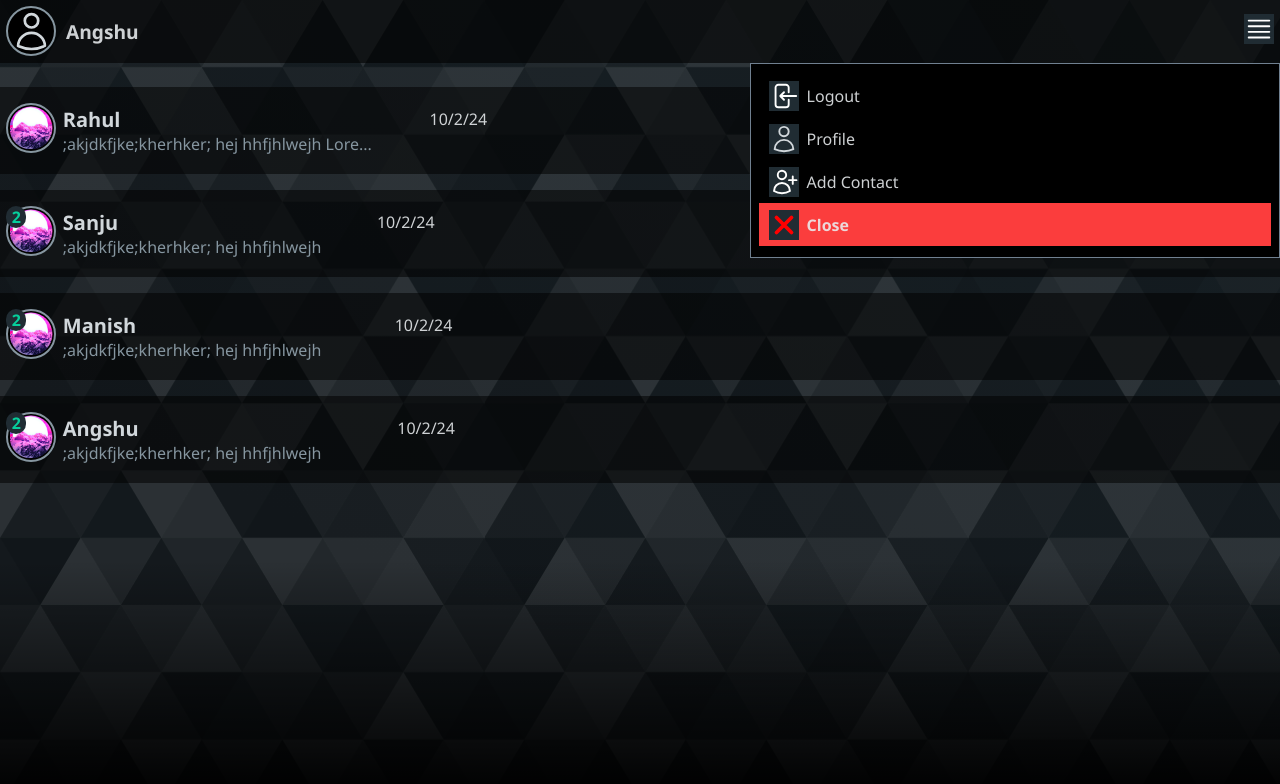
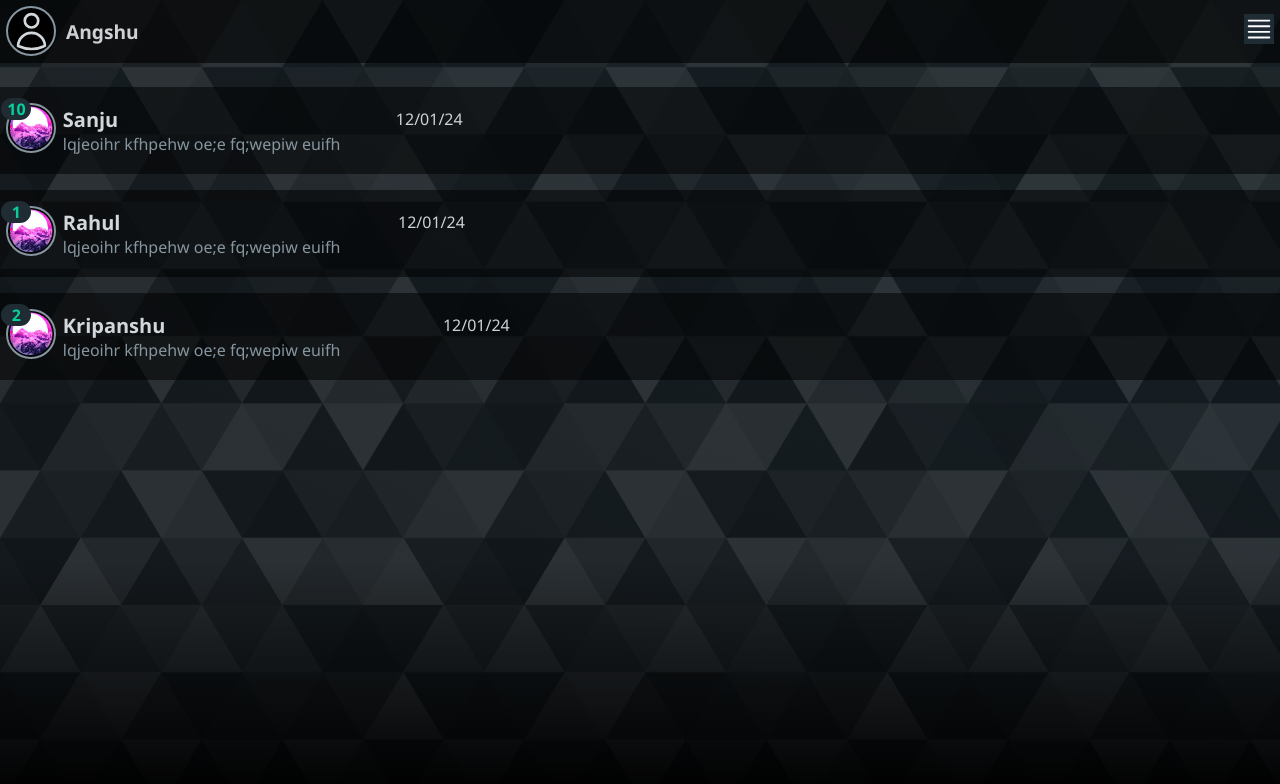
Before and after one commit to angDecoder/chat-app, a React (Vite) app: page / in a window 1280 px wide. Shown: the top 784 px of the page. Built offline with nearby package versions, Linux system fonts and the light colour scheme.

Commit message:
optimize : useClickOutside hook optimized

```diff
--- /dev/null
+++ b/src/app/store.js
@@ -0,0 +1,12 @@
+import { configureStore } from "@reduxjs/toolkit";
+import userReducer from '../features/userSlice';
+import contactReducer from "../features/contactSlice";
+
+const store = configureStore({
+    reducer: {
+        user: userReducer,
+        contact: contactReducer
+    }
+})
+
+export default store;
--- a/src/components/Contacts/Contact.jsx
+++ b/src/components/Contacts/Contact.jsx
@@ -17,7 +17,7 @@ function Contact({elem, i}) {
         <img src={userimg} alt="" className='image-id' />
         {
           unreadMessage > 0 ?
-            <div className='unread'>
+            <div className='svg-img unread'>
               {unreadMessage}
             </div> :
             <></>
--- a/src/components/Contacts/ContactList.jsx
+++ b/src/components/Contacts/ContactList.jsx
@@ -7,51 +7,8 @@ import adduser from '../../assets/adduser.svg';
 import Contact from './Contact';
 import Close from '../../assets/cross.svg';
 import useClickOutside from '../../hooks/useClickOutside';
+import { useSelector } from 'react-redux';
 
-const allContacts = [
-  {
-    username: 'rahul',
-    image: "../../assets/user.png",
-    lastMessage: {
-      type: 'text', message: ';akjdkfjke;kherhker; hej hhfjhlwejh Lorem ipsum dolor sit amet consectetur adipisicing elit. Veniam autem saepe expedita doloribus rerum dolorem vitae nemo reiciendis quasi aspernatur!',
-      time: '10/2/24'
-    },
-    unreadMessaunreadMessagege: 2
-  },
-  {
-    username: 'sanju',
-    image: "../../assets/user.png",
-    lastMessage: {
-      type: 'text', message: ';akjdkfjke;kherhker; hej hhfjhlwejh',
-      time: '10/2/24'
-    },
-    unreadMessage: 2
-  },
-  {
-    username: 'manish',
-    image: "../../assets/user.png",
-    lastMessage: {
-      type: 'text', message: ';akjdkfjke;kherhker; hej hhfjhlwejh',
-      time: '10/2/24'
-    },
-    unreadMessage: 2
-  },
-  {
-    username: 'angshu',
-    image: "../../assets/user.png",
-    lastMessage: {
-      type: 'text', message: ';akjdkfjke;kherhker; hej hhfjhlwejh',
-      time: '10/2/24'
-    },
-    unreadMessage: 2
-  },
-
-]
-
-const user = {
-  username: 'Angshu',
-  image: '',
-}
 
 const droplist = [
   {
@@ -72,6 +29,9 @@ const droplist = [
 function ContactList({ currentChat }) {
 
   const dropDownRef = useRef(null);
+  const contactList = useSelector(state=>state.contact);
+  const user = useSelector(state=>state.user);
+
   const hideDropDown = () => {
     console.log('here');
     const drop = document.querySelector('#contact_droplist > div');
@@ -79,14 +39,17 @@ function ContactList({ currentChat }) {
   }
 
   const showDropDown = () => {
-
     const drop = document.querySelector('#contact_droplist > div');
     const dis = drop.style.display;
-    if (dis == 'none')
+    if (dis !=='flex'){
       drop.style.display = 'flex';
+      show();
+    }
   }
 
-  useClickOutside(dropDownRef, hideDropDown)
+  const show = useClickOutside(dropDownRef, hideDropDown)
+  console.log(contactList);
+
 
   return (
     <div id='Contact'>
@@ -117,7 +80,7 @@ function ContactList({ currentChat }) {
       </div>
       <div id='contact_list'>
         {
-          allContacts.map((elem, i) => <Contact elem={elem} key={i} />)
+          Object.values(contactList).map((elem, i) => <Contact elem={elem} key={i} />)
         }
       </div>
     </div>
--- a/src/components/Contacts/Contacts.css
+++ b/src/components/Contacts/Contacts.css
@@ -62,7 +62,8 @@
 }
 
 .unread{
-    top : 0;
+    top : -5px;
+    left : -5px;
     position: absolute;
     color : var(--text4);
     background-color: var(--bg2);
@@ -79,7 +80,7 @@
 }
 
 #contact_droplist > div{
-    display: flex;
+    display: none;
     flex-direction: column;
     position: absolute;
     top : 100%;
--- /dev/null
+++ b/src/features/contactSlice.js
@@ -0,0 +1,52 @@
+import { createSlice,createAsyncThunk } from "@reduxjs/toolkit";
+
+const initialState = {
+    'kdjfkaj' : {
+        id : 'kdjfkaj',
+        username : 'sanju',
+        image : '',
+        lastMessage : {
+            type : 'text',
+            time : '12/01/24',
+            message : 'lqjeoihr  kfhpehw oe;e fq;wepiw euifh'
+        },
+        unreadMessage : 10
+    },
+    'kjdfksj' : {
+        id : 'kjdfksj',
+        username : 'rahul',
+        image : '',
+        lastMessage : {
+            type : 'text',
+            time : '12/01/24',
+            message : 'lqjeoihr  kfhpehw oe;e fq;wepiw euifh'
+        },
+        unreadMessage : 1
+    },
+    'dkjf' : {
+        id : 'dkjf;dks',
+        username : 'kripanshu',
+        image : '',
+        lastMessage : {
+            type : 'text',
+            time : '12/01/24',
+            message : 'lqjeoihr  kfhpehw oe;e fq;wepiw euifh'
+        },
+        unreadMessage : 2
+    },
+
+}
+
+const contactSlice = createSlice({
+    name : 'contact',
+    initialState,
+    reducers : {},
+    extraReducers : (builder)=>{
+
+    }
+});
+
+export default contactSlice.reducer;
+export const {
+
+} = contactSlice.actions;
--- /dev/null
+++ b/src/features/userSlice.js
@@ -0,0 +1,30 @@
+import { createSlice,createAsyncThunk } from "@reduxjs/toolkit";
+
+export const autoLoginUser = createAsyncThunk(
+    'user/autologin',
+    async()=>{
+
+    }
+);
+
+const initialState = {
+    username : 'Angshu',
+    image : 'link',
+    contacts : 8
+}
+
+const userSlice = createSlice({
+    name : 'user',
+    initialState,
+    reducers : {
+
+    },
+    extraReducers : (builder)=>{
+
+    }
+});
+
+export default userSlice.reducer;
+export const {
+
+} = userSlice.actions;
--- a/src/hooks/useClickOutside.jsx
+++ b/src/hooks/useClickOutside.jsx
@@ -1,19 +1,18 @@
 import { useEffect } from "react";
 
 const useOutsideClick = (ref, callback) => {
-  const handleClick = e => {
+  const hide = e => {
     if (ref.current && !ref.current.contains(e.target)) {
       callback();
+      console.log('removed');
+      document.removeEventListener("click", hide);
     }
   };
-
-  useEffect(() => {
-    document.addEventListener("click", handleClick);
-
-    return () => {
-      document.removeEventListener("click", handleClick);
-    };
-  });
+  const show = ()=>{
+    console.log('added');
+    document.addEventListener("click", hide);
+  }
+  return show;
 };
 
 export default useOutsideClick;
--- a/src/main.jsx
+++ b/src/main.jsx
@@ -2,12 +2,16 @@ import React from 'react'
 import ReactDOM from 'react-dom/client'
 import App from './App.jsx';
 import { BrowserRouter } from 'react-router-dom';
+import { Provider } from 'react-redux';
+import store from './app/store.js';
 import './index.css'
 
 ReactDOM.createRoot(document.getElementById('root')).render(
   <React.StrictMode>
-  <BrowserRouter>
-    <App />
-  </BrowserRouter>
+    <Provider store={store}>
+      <BrowserRouter>
+        <App />
+      </BrowserRouter>
+    </Provider>
   </React.StrictMode>,
 )
```
Also changed, not shown: src/features/chatSlice.js (added).
